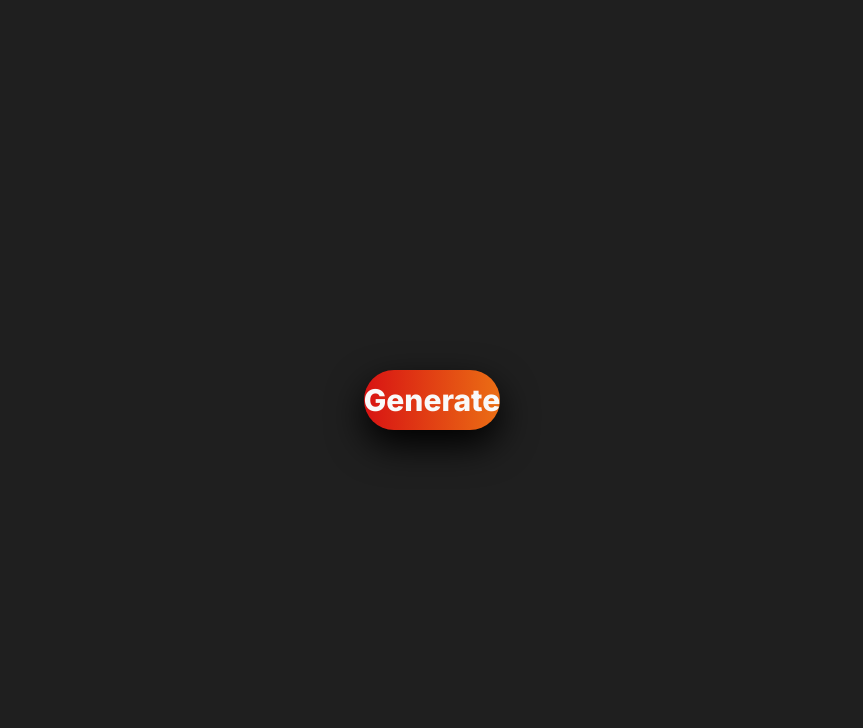
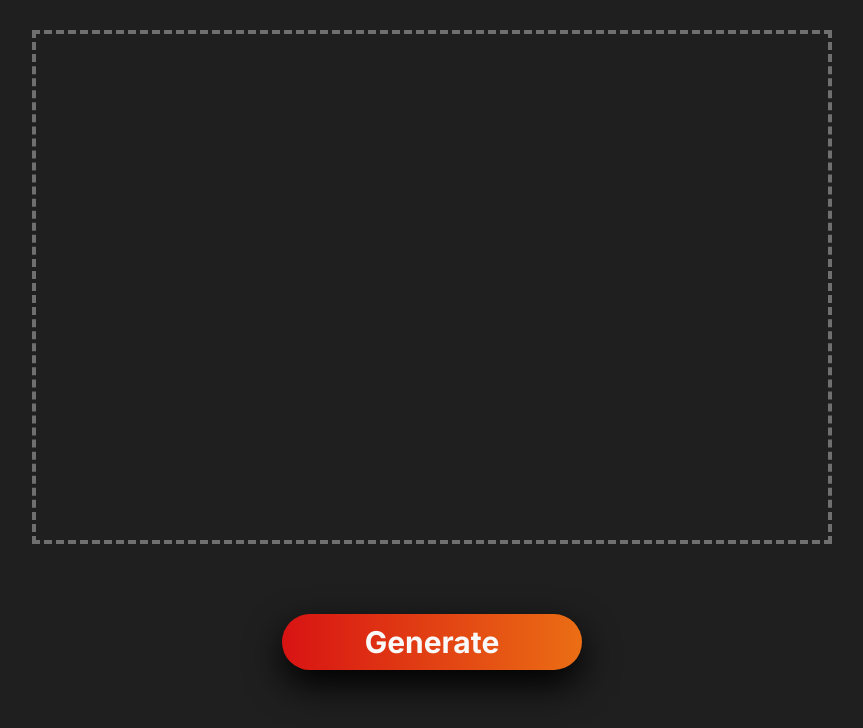
Before and after one commit to euperinotti/Dog-Generator, a React (Vite) app: page / in a window 1280 px wide. Shown: the top 728 px of the page, without its empty margins (208-1071 px from the left). Built offline with nearby package versions, Linux system fonts and the light colour scheme.

Commit message:
refactor: code refactor

```diff
--- a/index.html
+++ b/index.html
@@ -11,6 +11,10 @@
       href="https://fonts.googleapis.com/css2?family=Inter:wght@300;400;500;600;700;800&family=Poppins:wght@300;400;500;600;700;800&display=swap"
       rel="stylesheet"
     />
+    <link
+      href='https://fonts.googleapis.com/css2?family=Inter:wght@300;400;500;600;700;800&display=swap'
+      rel="stylesheet"
+    />
   </head>
   <body>
     <div id="root"></div>
--- a/src/components/GenerateButton/index.tsx
+++ b/src/components/GenerateButton/index.tsx
@@ -2,10 +2,14 @@ import { MouseEventHandler } from 'react'
 import * as S from './styles'
 
 interface GenerateButtonProps {
-  value: string,
+  value: string
   onClick: MouseEventHandler
 }
 
 export const GenerateButton = ({ value, onClick }: GenerateButtonProps) => {
-  return <S.Button onClick={onClick}>{value}</S.Button>
+  return (
+    <S.Button onClick={onClick} type="button">
+      {value}
+    </S.Button>
+  )
 }
--- a/src/components/GenerateButton/styles.ts
+++ b/src/components/GenerateButton/styles.ts
@@ -8,8 +8,12 @@ export const Button = styled.button`
   max-width: 300px;
   border-radius: 30px;
   font-size: 30px;
-  font-weight: ${theme.fonts.weight.extraBold};
-  background-image: linear-gradient(to right, ${theme.colors.red}, ${theme.colors.orange});
+  font-weight: ${theme.fonts.weight.bold};
+  background-image: linear-gradient(
+    to right,
+    ${theme.colors.red},
+    ${theme.colors.orange}
+  );
   color: ${theme.colors.white};
   box-shadow: 0px 15px 37px #000;
   cursor: pointer;
--- a/src/main.tsx
+++ b/src/main.tsx
@@ -1,7 +1,7 @@
 import React from 'react'
 import ReactDOM from 'react-dom/client'
-import App from './App.tsx'
-import { GlobalStyles } from './styles/global.ts'
+import App from '@/App'
+import { GlobalStyles } from '@/styles/global'
 
 ReactDOM.createRoot(document.getElementById('root')!).render(
   <React.StrictMode>
--- a/src/styles/global.ts
+++ b/src/styles/global.ts
@@ -16,12 +16,9 @@ export const GlobalStyles = createGlobalStyle`
     display: flex;
     align-items: center;
     justify-content: center;
+    flex-direction: column;
     width: 100%;
-    height: 100vh;
-    font-family: ${theme.fonts.family.default};
-  }
-
-  button {
+    height: 100%;
     font-family: ${theme.fonts.family.default};
   }
 
--- a/src/styles/theme.ts
+++ b/src/styles/theme.ts
@@ -3,7 +3,8 @@ const theme = {
     black: '#1f1f1f',
     white: '#F9F9F9',
     red: '#d81313',
-    orange: '#eb6e14'
+    orange: '#eb6e14',
+    darkGrey: '#6f6f6f'
   },
   fonts: {
     family: {
--- a/src/templates/App/index.tsx
+++ b/src/templates/App/index.tsx
@@ -1,12 +1,18 @@
-import { GenerateButton } from "@/components/GenerateButton"
+import { GenerateButton } from '@/components/GenerateButton'
+import * as S from './styles'
+import { ImageArea } from '@/components/ImageArea'
 
 export const AppTemplate = () => {
-
   const handleClick = () => {
-    console.log("clicked")
+    console.log('clicked')
   }
 
-  return <div>
-    <GenerateButton value="Generate" onClick={handleClick}/>
-  </div>
+  return (
+    <S.Container>
+      <S.Main>
+        <ImageArea src="" />
+        <GenerateButton value="Generate" onClick={handleClick} />
+      </S.Main>
+    </S.Container>
+  )
 }
--- a/src/templates/App/styles.ts
+++ b/src/templates/App/styles.ts
@@ -0,0 +1,18 @@
+import styled from 'styled-components'
+
+export const Container = styled.div`
+  width: 100%;
+  max-width: 900px;
+  height: 100%;
+`
+
+export const Main = styled.main`
+  width: 100%;
+  height: 700px;
+  display: flex;
+  align-items: center;
+  justify-content: flex-start;
+  flex-direction: column;
+  gap: 70px;
+  padding: 30px;
+`
```
